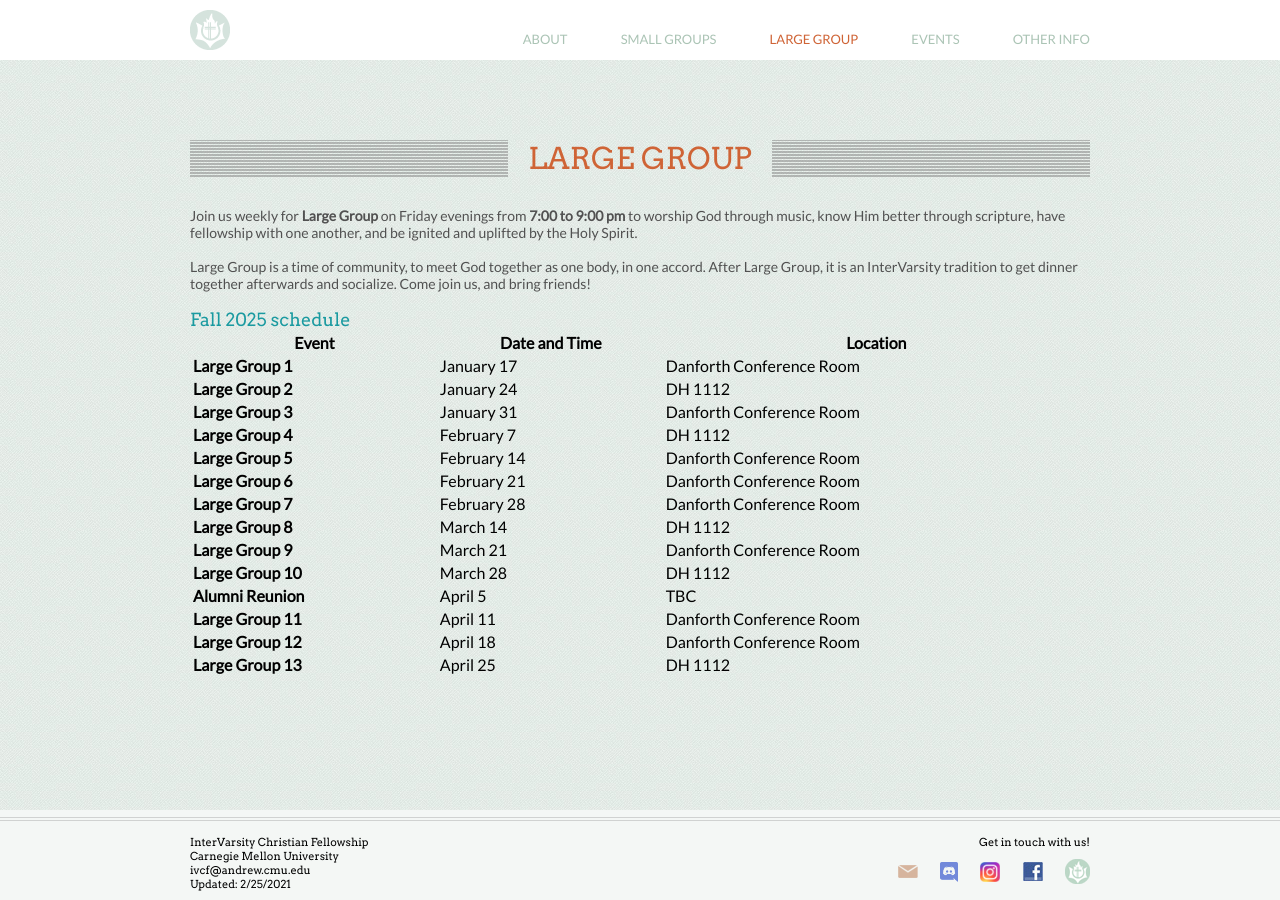
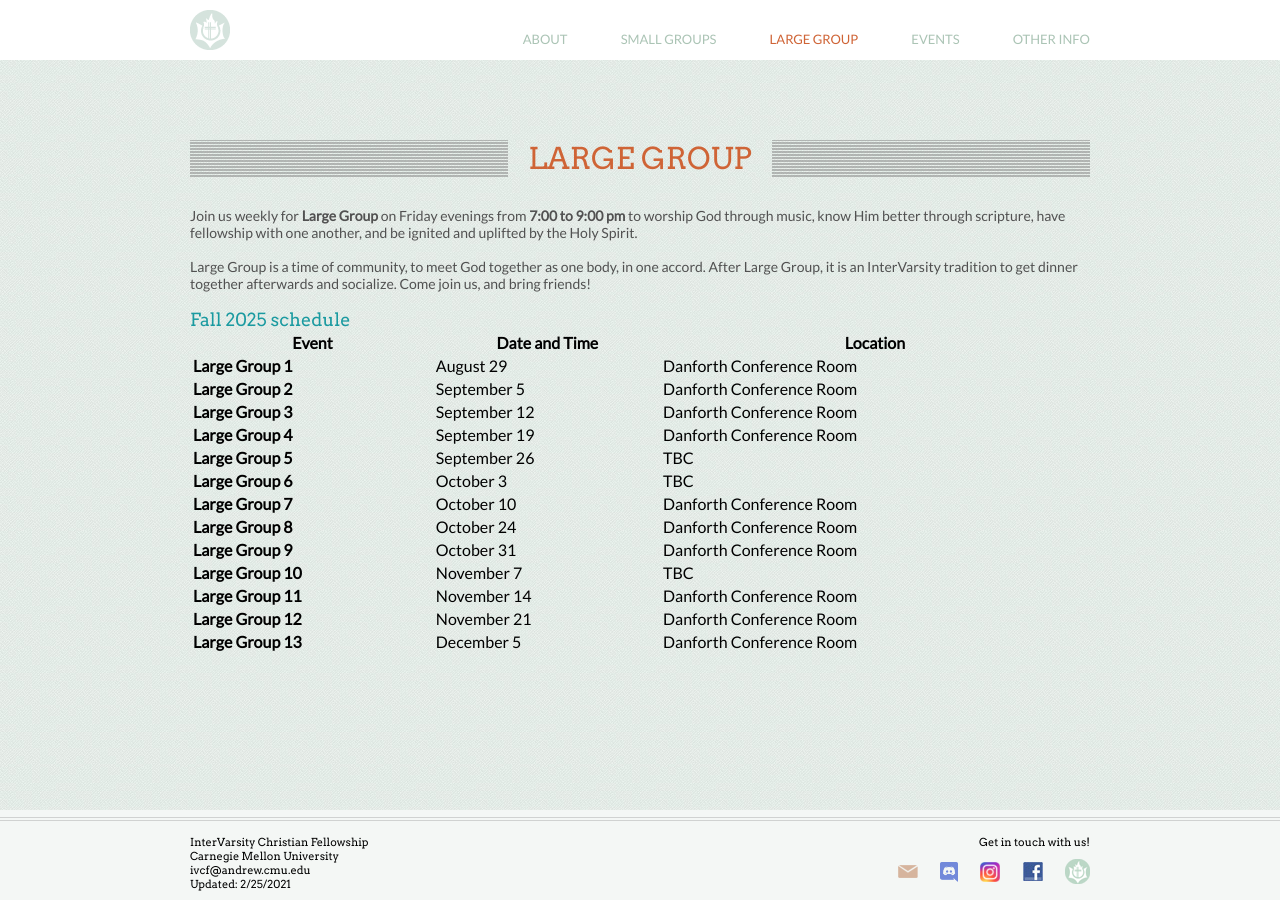
Before and after one commit to ivcf-cmu/ivcf-cmu.github.io, a Jekyll site: the page built from largegroup.md, in a window 1280 px wide. Built offline with Jekyll 4.4.1, drawn with Linux system fonts in a browser that asks for light colours.

Commit message:
Update largegroup.md
updated dates and locations as per Apr 25 email

```diff
--- a/largegroup.md
+++ b/largegroup.md
@@ -32,73 +32,68 @@
     </thead>
     <tr>
       <td><b> Large Group 1 </b></td>
-      <td> January 17 </td>
+      <td> August 29 </td>
       <td> Danforth Conference Room </td>
     </tr>
     <tr>
       <td><b> Large Group 2 </b></td>
-      <td> January 24 </td>
-      <td> DH 1112 </td>
+      <td> September 5 </td>
+      <td> Danforth Conference Room </td>
     </tr>
     <tr>
       <td><b> Large Group 3 </b></td>
-      <td> January 31 </td>
+      <td> September 12 </td>
       <td> Danforth Conference Room </td>
     </tr>
     <tr>
       <td><b> Large Group 4 </b></td>
-      <td> February 7 </td>
-      <td> DH 1112 </td>
+      <td> September 19 </td>
+      <td> Danforth Conference Room </td>
     </tr>
     <tr>
       <td><b> Large Group 5 </b></td>
-      <td> February 14 </td>
-      <td> Danforth Conference Room </td>
+      <td> September 26 </td>
+      <td> TBC </td>
     </tr>
     <tr>
       <td><b> Large Group 6 </b></td>
-      <td> February 21 </td>
-      <td> Danforth Conference Room </td>
+      <td> October 3 </td>
+      <td> TBC </td>
     </tr>
     <tr>
       <td><b> Large Group 7 </b></td>
-      <td> February 28 </td>
+      <td> October 10 </td>
       <td> Danforth Conference Room </td>
     </tr>
     <tr>
       <td><b> Large Group 8 </b></td>
-      <td> March 14 </td>
-      <td> DH 1112 </td>
+      <td> October 24 </td>
+      <td> Danforth Conference Room  </td>
     </tr>
     <tr>
       <td><b> Large Group 9 </b></td>
-      <td> March 21 </td>
+      <td> October 31 </td>
       <td> Danforth Conference Room </td>
     </tr>
     <tr>
       <td><b> Large Group 10 </b></td>
-      <td> March 28 </td>
-      <td> DH 1112 </td>
-    </tr>
-    <tr>
-      <td><b> Alumni Reunion </b></td>
-      <td> April 5 </td>
+      <td> November 7 </td>
       <td> TBC </td>
     </tr>
     <tr>
       <td><b> Large Group 11 </b></td>
-      <td> April 11 </td>
+      <td> November 14 </td>
       <td> Danforth Conference Room </td>
     </tr>
     <tr>
       <td><b> Large Group 12 </b></td>
-      <td> April 18 </td>
+      <td> November 21 </td>
       <td> Danforth Conference Room </td>
     </tr>
     <tr>
       <td><b> Large Group 13 </b></td>
-      <td> April 25 </td>
-      <td> DH 1112 </td>
+      <td> December 5 </td>
+      <td> Danforth Conference Room </td>
     </tr>
   </tbody>
 </table>
```
